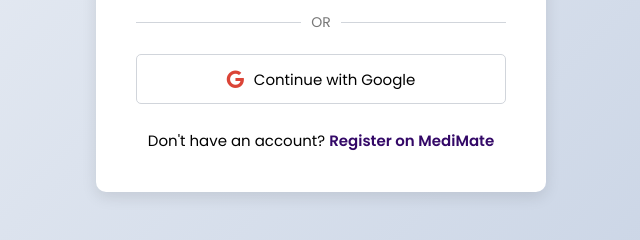
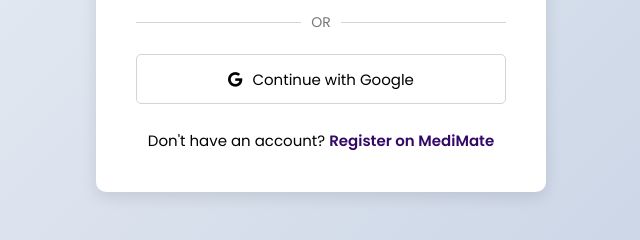
Before and after one commit to paullyy8/medimate, a plain HTML site: page frontend/login.html in a window 1280 px wide. Shown: the part 491-731 px from the top of the page, 319-959 px from the left. Drawn offline with Linux system fonts and the light colour scheme.

Commit message:
changed google icon

```diff
--- a/frontend/login.html
+++ b/frontend/login.html
@@ -36,7 +36,7 @@
             <span>OR</span>
         </div>
         <button class="google-btn">
-            <i class="fab fa-google google-icon"></i>
+            <i class="fab fa-google"></i>
             Continue with Google
         </button>
         <div class="sign-up-link">
```
